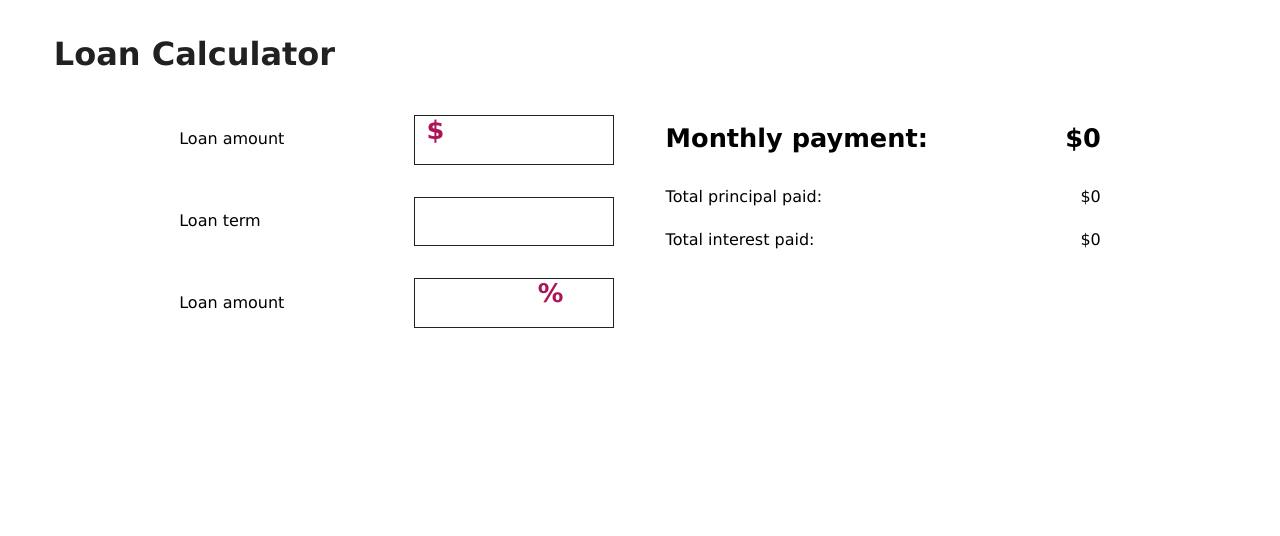
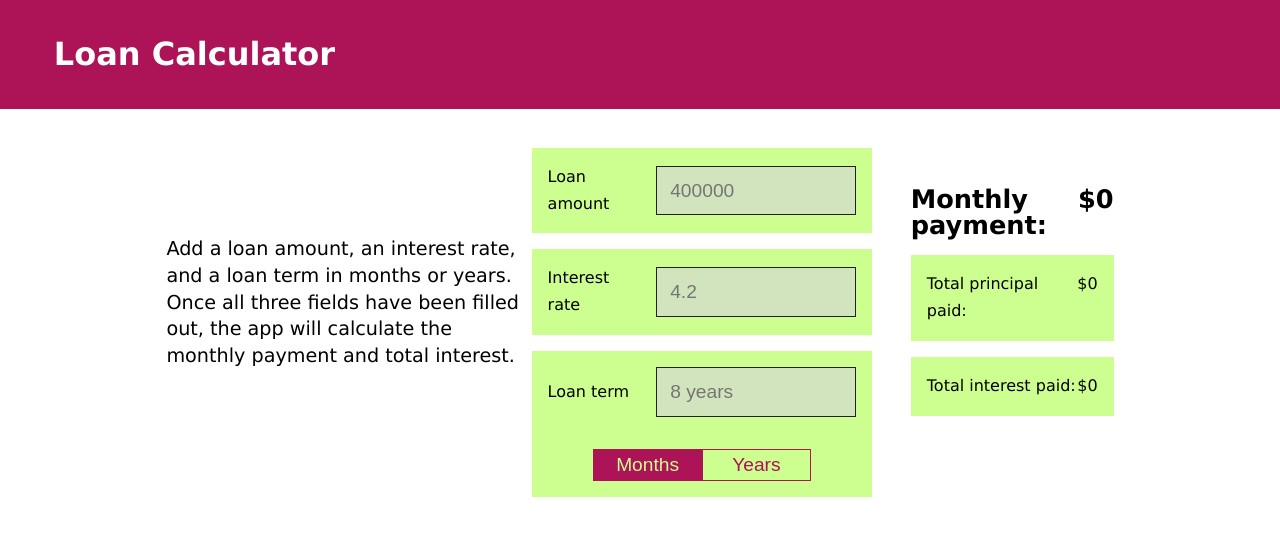
Before and after one commit to rachelrly/loan-calculator, a React (Create React App) app: page / in a window 1280 px wide. Shown: the top 536 px of the page. Built offline with nearby package versions, Linux system fonts and the light colour scheme.

Commit message:
added toggle and updated UI

```diff
--- a/src/components/InterestRateInput.js
+++ b/src/components/InterestRateInput.js
@@ -9,11 +9,10 @@ function InterestRateInput() {
 
   return (
     <fieldset>
-      <label className='interest-rate-label'>Loan amount</label>
-      <span className='percent-sign-input'>
-        <span className='percent-sign'>%</span>
-        <input type='text' className='interest-rate-input' value={interestRate} onChange={e => handleInterestRate(e.target.value)} />
-      </span>
+      <label className='interest-rate-label'>Interest rate</label>
+        <input
+        placeholder='4.2'
+        type='text' className='interest-rate-input' value={interestRate} onChange={e => handleInterestRate(e.target.value)} />
     </fieldset>
   )
 }
--- a/src/components/LoanAmountInput.js
+++ b/src/components/LoanAmountInput.js
@@ -9,10 +9,8 @@ function LoanAmountInput() {
   return (
     <fieldset>
       <label className='loan-amount-label'>Loan amount</label>
-      <span className='dollar-sign-input'>
-        <span className='dollar-sign'>$</span>
-        <input type='text' className='loan-amount-input' value={loanAmt} onChange={e => handleLoanAmt(e.target.value)} />
-      </span>
+
+        <input type='text' placeholder='400000' className='loan-amount-input' value={loanAmt} onChange={e => handleLoanAmt(e.target.value)} />
     </fieldset>
   )
 }
--- a/src/components/LoanCalculator.js
+++ b/src/components/LoanCalculator.js
@@ -10,10 +10,13 @@ import '../css/LoanCalculator.css'
 function LoanCalculator() {
   return (
     <section className='loan-calculator-wrapper'>
+    <div className='instructions-wrapper'>
+    <p>Add a loan amount, an interest rate, and a loan term in months or years. Once all three fields have been filled out, the app will calculate the monthly payment and total interest.</p>
+    </div>
       <form className='calculator-wrapper'>
         <LoanAmountInput />
+        <InterestRateInput />
         <LoanTermInput />
-        <InterestRateInput />
       </form>
       <PaymentInfo />
     </section>
--- a/src/components/LoanTermInput.js
+++ b/src/components/LoanTermInput.js
@@ -1,19 +1,25 @@
-import React, { useContext, useEffect } from 'react'
+import React, { useContext, useEffect, useState } from 'react'
 import { LoanContext } from '../contexts/LoanContext'
-
+import MonthYearToggle from './MonthYearToggle'
 
 function LoanTermInput() {
+  const [isMonths, setIsMonths] = useState(true)
   const { handleLoanTerm, loanTerm } = useContext(LoanContext)
 
   useEffect(() => { }, [loanTerm])
 
   return (
+    <div className='loan-term-wrapper'>
     <fieldset>
       <label className='loan-amount-label'>Loan term</label>
-      <input type='text' className='loan-amount-input'
+      <input type='text'
+        className='loan-amount-input'
+        placeholder='8 years'
         value={loanTerm.value}
         onChange={e => handleLoanTerm(e.target.value)} />
     </fieldset>
+    <MonthYearToggle isMonths={isMonths} setIsMonths={()=>setIsMonths(!isMonths)} />
+    </div>
   )
 }
 
--- /dev/null
+++ b/src/components/MonthYearToggle.js
@@ -0,0 +1,19 @@
+import React from 'react'
+
+export default function MonthYearToggle({isMonths, setIsMonths}){
+    const monthClass = isMonths ? 'toggle-button toggle-months toggle-active' : 'toggle-button toggle-months'
+    const yearClass = !isMonths ? 'toggle-button toggle-years toggle-active' : 'toggle-button toggle-years'
+console.log(isMonths)
+    return(
+        <div className='toggle-wrapper'>
+            <button
+            className={monthClass}
+            onClick={()=>setIsMonths()}
+            >Months</button>
+            <button
+            className={yearClass}
+            onClick={()=>setIsMonths()}
+            >Years</button>
+        </div>
+    )
+}
--- a/src/components/PaymentInfo.js
+++ b/src/components/PaymentInfo.js
@@ -19,13 +19,13 @@ function PaymentInfo() {
           <span >${useLargeNumberWithCommas(monthlyPayment)}</span>
         </div>
       </h2>
-      <span className='total-principal'>
+      <span className='total-principal highlight-wrapper'>
         <span className='total-principal-label'>Total principal paid: </span>
         <div className='total-principal-value'>
           <span >${useLargeNumberWithCommas(loanAmt)}</span>
         </div>
       </span>
-      <span className='total-interest'>
+      <span className='total-interest highlight-wrapper'>
         <span className='total-interest-label'>Total interest paid: </span>
         <div className='total-interest-value'>
           <span >${useLargeNumberWithCommas(totalInterest)}</span>
--- a/src/css/LoanCalculator.css
+++ b/src/css/LoanCalculator.css
@@ -3,29 +3,6 @@
   flex-direction: column;
   justify-content: center;
   align-self: center;
-}
-
-.dollar-sign-input{
-  position: relative;
-}
-
-.percent-sign-input{
-  position: relative;
-}
-
-
-.dollar-sign{
-  right: 170px;
-  width: inherit;
-
-}
-.interest-rate-input{
-  padding-right: 45px;
-}
-
-.percent-sign{
-width: inherit;
-right: calc(var(--spacer-sm) + 35px);
 }
 
 .percent-sign, .dollar-sign{
@@ -38,16 +15,32 @@ right: calc(var(--spacer-sm) + 35px);
   color: var(--colors-accent);
 }
 
-form::after{
-  content: ' ';
-  width: 100%;
-  margin: var(--spacer-sm) 0;
-  height: calc(2 * var(--border-width));
-  background-color: var(--colors-accent);
+.loan-term-wrapper{
+  width: inherit;
+  height: inherit;
+  padding: 0;
+  background-color: var(--colors-accent-light);
 }
 
+.toggle-wrapper{
+  display: flex;
+  justify-content: center;
+  padding: 0 var(--spacer-sm) var(--spacer-sm);
+}
 
+.toggle-active{
+  background-color: var(--colors-accent);
+  color: var(--colors-accent-light);
+}
 
+.instructions-wrapper{
+  max-width: calc(4 * var(--button-width));
+  margin-bottom: var(--spacer-lg);
+}
+
+.instructions-wrapper p{
+  padding-top: 0;
+}
 
 @media all and (min-width: 700px){
   .loan-calculator-wrapper{
--- a/src/css/PaymentInfo.css
+++ b/src/css/PaymentInfo.css
@@ -10,14 +10,15 @@
 }
 
 .monthly-payment{
-  margin: var(--spacer-sm) 0;
+  margin: var(--spacer-lg) 0 var(--spacer-sm);
 }
 
 .total-principal{
   padding: var(--spacer-sm) 0;
 }
 
-.monthly-payment-value{
-  display: flex;
-  position: relative;
+.highlight-wrapper{
+  background-color: var(--colors-accent-light);
+  padding: var(--spacer-sm);
+  margin-bottom: var(--spacer-sm);
 }
--- a/src/css/main.css
+++ b/src/css/main.css
@@ -44,7 +44,6 @@ button, .button{
   color: var(--colors-accent);
   border: var(--border-width) solid var(--colors-accent);
   padding: var(--spacer-tiny);
-  border-radius: var(--button-border-radius);
   display: flex;
   justify-content: center;
   align-items: center;
@@ -63,7 +62,6 @@ section{
   padding: var(--spacer-sm) var(--spacer-lg);
   justify-content: flex-start;
   align-items: center;
-  max-height: 350px;
   color: var(--colors-black);
 }
 
@@ -88,28 +86,16 @@ header{
   flex-direction: column;
   justify-content: center;
   align-items: center;
-  color: var(--colors-accent-dark);
+  color: var(--colors-white);
   padding: var(--spacer-sm);
-  height: var(--button-width);
+  background-color: var(--colors-accent);
+  height:var(--button-width);
 }
 
 h1{
   font-size: var(--font-size-lg);
 }
 
-header button,
-header .button{
-  color: var(--colors-white);
-  border: var(--border-width) solid var(--colors-white);
-  background-color: inherit;
-}
-
-header button:focus, header .button:focus,
-header button:hover, header .button:hover{
-  background-color: var(--colors-white);
-  color: var(--colors-accent);
-  border: var(--border-width) solid var(--colors-accent);
-}
 /* END HEADER STYLES */
 
 
@@ -133,8 +119,10 @@ fieldset{
   display: flex;
   justify-content: space-between;
   align-items: center;
-  padding: var(--spacer-sm) 0;
+  padding: var(--spacer-sm);
   outline: 0;
+  background-color: var(--colors-accent-light);
+  margin-bottom: var(--spacer-sm);
   border: 0;
 }
 /*limits width of label*/
@@ -148,7 +136,7 @@ input{
   border: var(--border-width) solid var(--colors-accent-dark);
   width: 200px;
   padding: calc(var(--spacer-sm) * .8);
-
+  background-color: #d2e4bd;
 }
 
 
--- a/src/css/variables.css
+++ b/src/css/variables.css
@@ -1,7 +1,7 @@
 :root{
   --colors-accent: #AD1457;
   --colors-accent-dark:#212121;
-  --colors-accent-light: #FFEBEE;
+  --colors-accent-light: #CCFF90;
   --colors-black: #000;
   --colors-white: #FFF;
 
--- a/src/hooks/hooks.js
+++ b/src/hooks/hooks.js
@@ -56,13 +56,14 @@ export function useLargeNumberWithCommas(num){
 export function useCalculateTotalInterest() {
   const { loanAmt, loanTerm, interestRate } = useContext(LoanContext)
 
-  const term = loanTerm.type === 'year' ? loanTerm.value : loanTerm.value / 12
+  if (!loanAmt || !loanTerm.value || !interestRate) return 0
 
-  const yearlyRate = interestRate * 0.01
-  console.log(yearlyRate, term, loanAmt)
+  const n = loanTerm.type === 'year' ? loanTerm.value * 12 : loanTerm.value
+  const r = (interestRate * 0.01) / 12
 
-  const totalInterest = yearlyRate * term * loanAmt
-  console.log(totalInterest)
+  const numerator = r * loanAmt
 
-  return parseFloat(totalInterest).toFixed(2)
+  const denominator = 1 - Math.pow(1 + r, (n * -1))
+  const payment = numerator * denominator
+  return parseFloat(payment).toFixed(2)
 }
```
Also changed, not shown: 2 other files (tests, documents, lock files or other folders).
